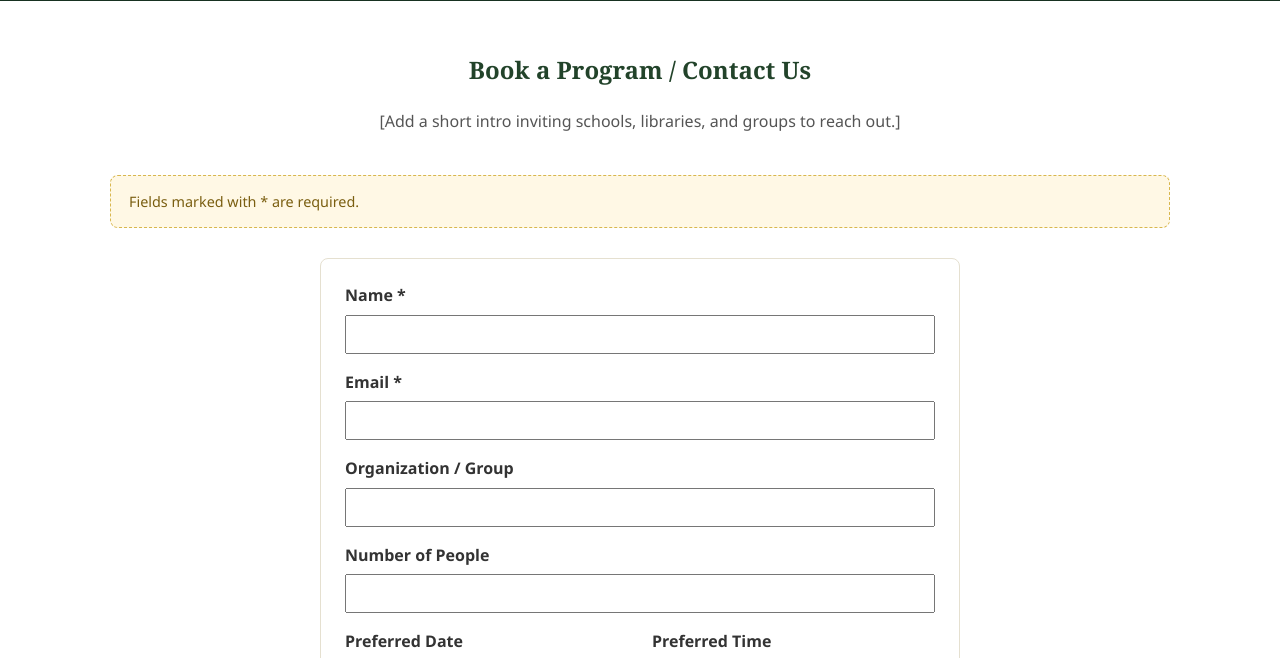
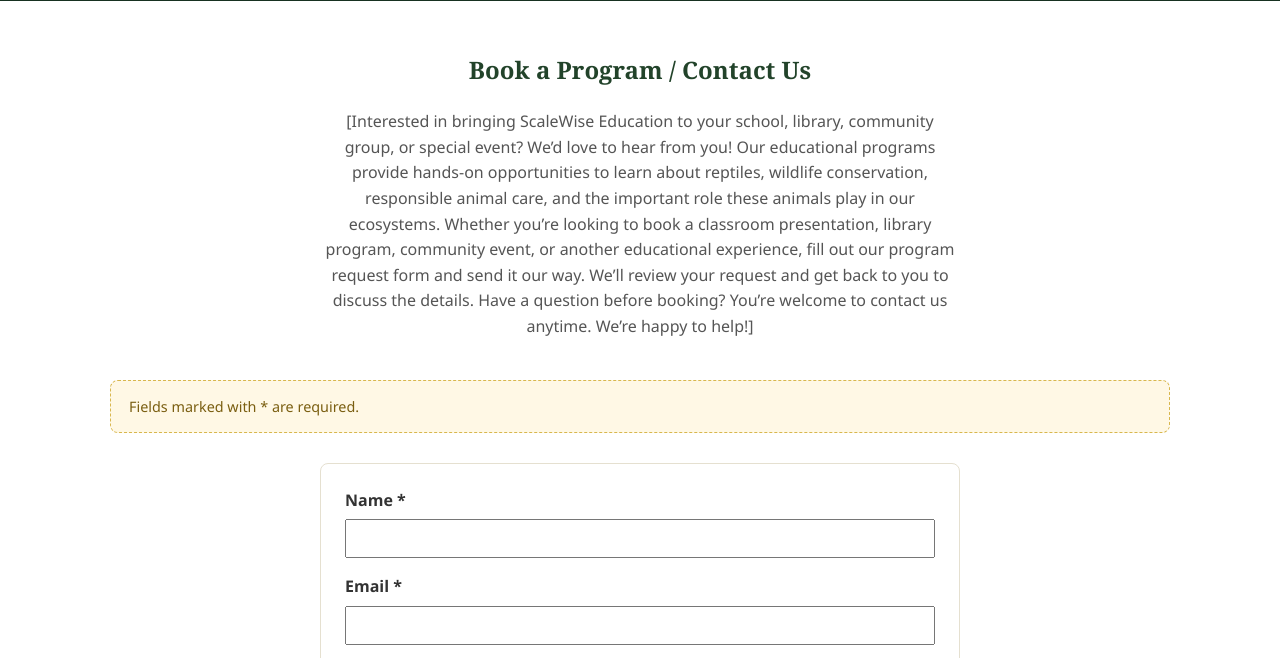
Before and after one commit to Detaai/ScaleWise-Education, a plain HTML site: page contact.html in a window 1280 px wide. Shown: the part 110-768 px from the top of the page. Drawn offline with Linux system fonts and the light colour scheme.

Commit message:
Revise contact section with detailed program info
Updated the introductory paragraph to provide information about ScaleWise Education's programs and how to contact for bookings.

```diff
--- a/contact.html
+++ b/contact.html
@@ -36,7 +36,13 @@
     <div class="container">
       <div class="section-title">
         <h1>Book a Program / Contact Us</h1>
-        <p>[Add a short intro inviting schools, libraries, and groups to reach out.]</p>
+        <p>[Interested in bringing ScaleWise Education to your school, library, community group, or special event? We’d love to hear from you!
+
+Our educational programs provide hands-on opportunities to learn about reptiles, wildlife conservation, responsible animal care, and the important role these animals play in our ecosystems.
+
+Whether you’re looking to book a classroom presentation, library program, community event, or another educational experience, fill out our program request form and send it our way. We’ll review your request and get back to you to discuss the details.
+
+Have a question before booking? You’re welcome to contact us anytime. We’re happy to help!]</p>
       </div>
 
       <p class="placeholder-note">Fields marked with * are required.</p>
```
